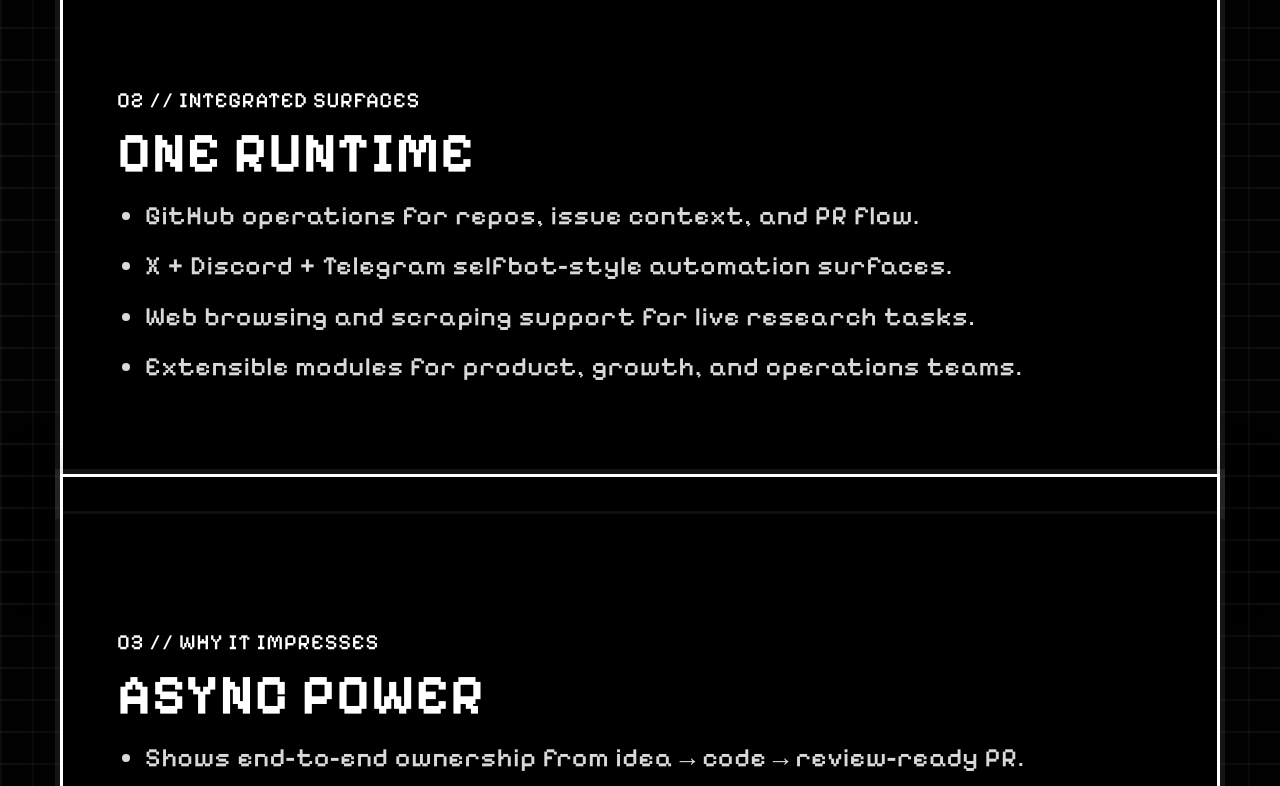
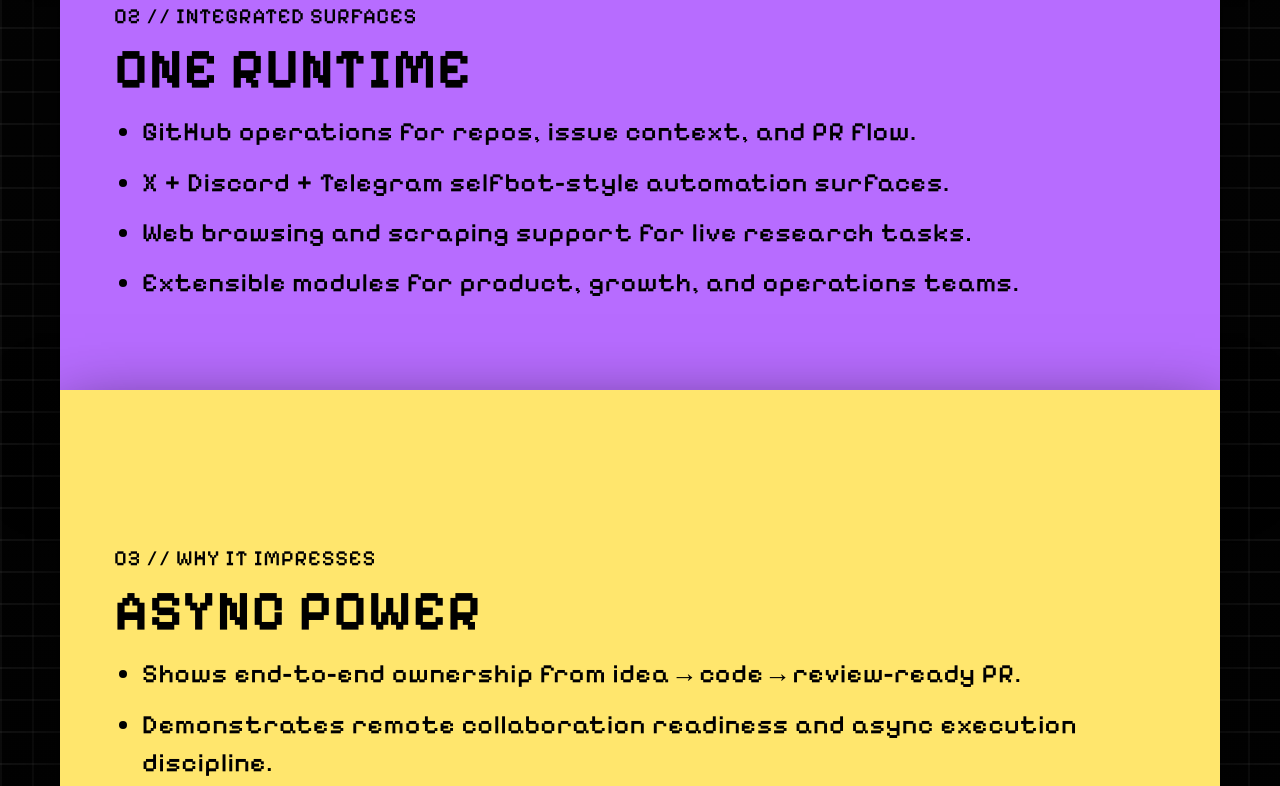
Before and after one commit to tobiawolaju/H-A-R-E, a plain HTML site: page frontend/Index.html in a window 1280 px wide. Shown: the part 1477-2263 px from the top of the page. Drawn offline with Linux system fonts and the light colour scheme.

Commit message:
Update section backgrounds

```diff
--- a/frontend/Index.html
+++ b/frontend/Index.html
@@ -104,9 +104,9 @@
 
     .hero,
     .overlap-panel {
-      border: 3px solid var(--line);
-      background: rgba(0, 0, 0, 0.94);
-      box-shadow: 0 0 0 5px rgba(255, 255, 255, 0.08), 0 28px 70px rgba(0, 0, 0, 0.86);
+      border: 0;
+      background: var(--bg);
+      box-shadow: 0 28px 70px rgba(0, 0, 0, 0.72);
       position: sticky;
       top: 22px;
     }
@@ -191,11 +191,25 @@
       margin-top: -5vh;
     }
 
-    .overlap-panel:nth-child(1) { z-index: 2; top: 34px; }
-    .overlap-panel:nth-child(2) { z-index: 3; top: 46px; border-color: var(--line); }
-    .overlap-panel:nth-child(3) { z-index: 4; top: 58px; border-color: var(--line); }
-    .overlap-panel:nth-child(4) { z-index: 5; top: 70px; border-style: dashed; }
-    .overlap-panel:nth-child(5) { z-index: 6; top: 82px; }
+    .overlap-panel:nth-child(1) { z-index: 2; top: 34px; background: #000; }
+    .overlap-panel:nth-child(2) { z-index: 3; top: 46px; background: #b76cff; color: #000; }
+    .overlap-panel:nth-child(3) { z-index: 4; top: 58px; background: #ffe66d; color: #000; }
+    .overlap-panel:nth-child(4) { z-index: 5; top: 70px; background: #ff9f1c; color: #000; }
+    .overlap-panel:nth-child(5) { z-index: 6; top: 82px; background: #fff; color: #000; }
+
+    .overlap-panel:nth-child(n + 2) .panel-kicker,
+    .overlap-panel:nth-child(n + 2) h2,
+    .overlap-panel:nth-child(n + 2) ul,
+    .overlap-panel:nth-child(n + 2) .value,
+    .overlap-panel:nth-child(n + 2) .remote-copy,
+    .overlap-panel:nth-child(n + 2) .remote-copy strong,
+    .overlap-panel:nth-child(n + 2) .usage-guide ol {
+      color: #000;
+    }
+
+    .overlap-panel:nth-child(n + 2) h2 {
+      text-shadow: none;
+    }
 
     .panel-kicker {
       color: var(--ink);
@@ -238,10 +252,10 @@
 
     .usage-guide {
       margin-top: 22px;
-      border: 3px solid var(--line);
-      background: var(--bg);
+      border: 0;
+      background: #f2f2f2;
       padding: clamp(18px, 4vw, 34px);
-      box-shadow: 6px 6px 0 rgba(255, 255, 255, 0.16);
+      box-shadow: 6px 6px 0 rgba(0, 0, 0, 0.22);
     }
 
     .usage-guide ol {
```
Also changed, not shown: frontend/index.html (+25 -11 lines).
